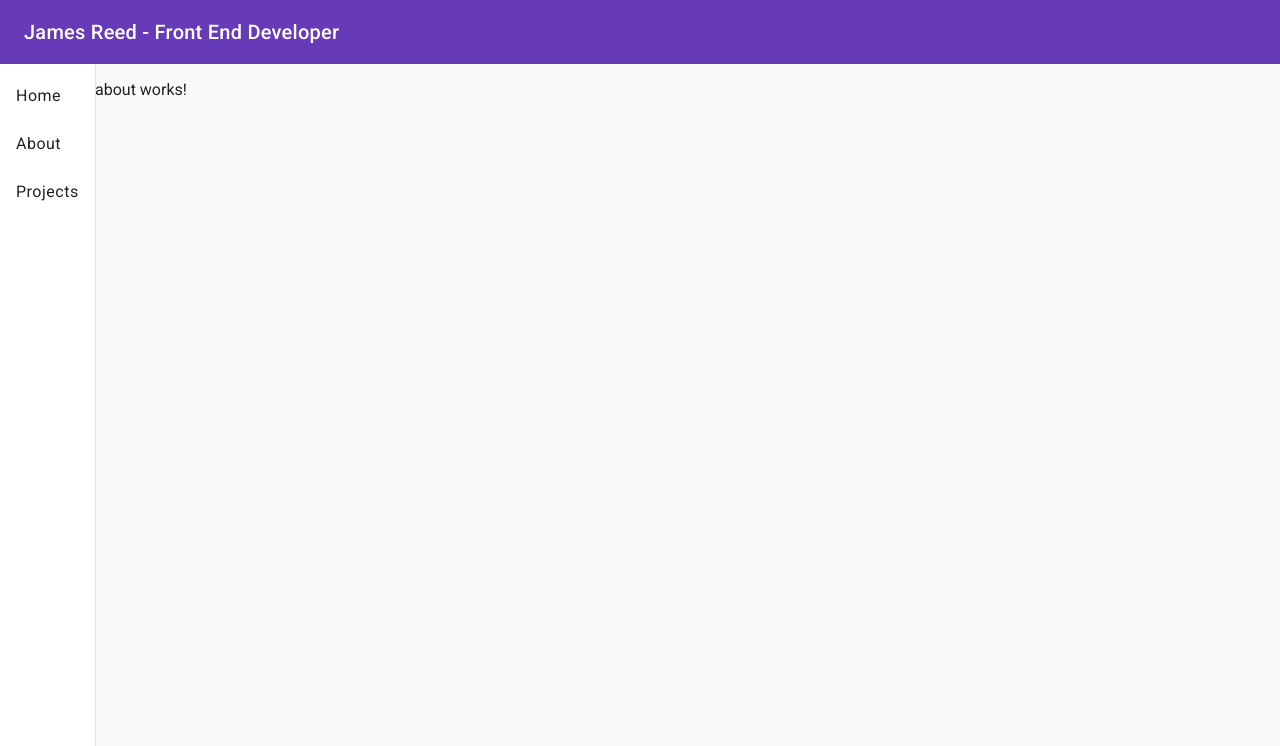
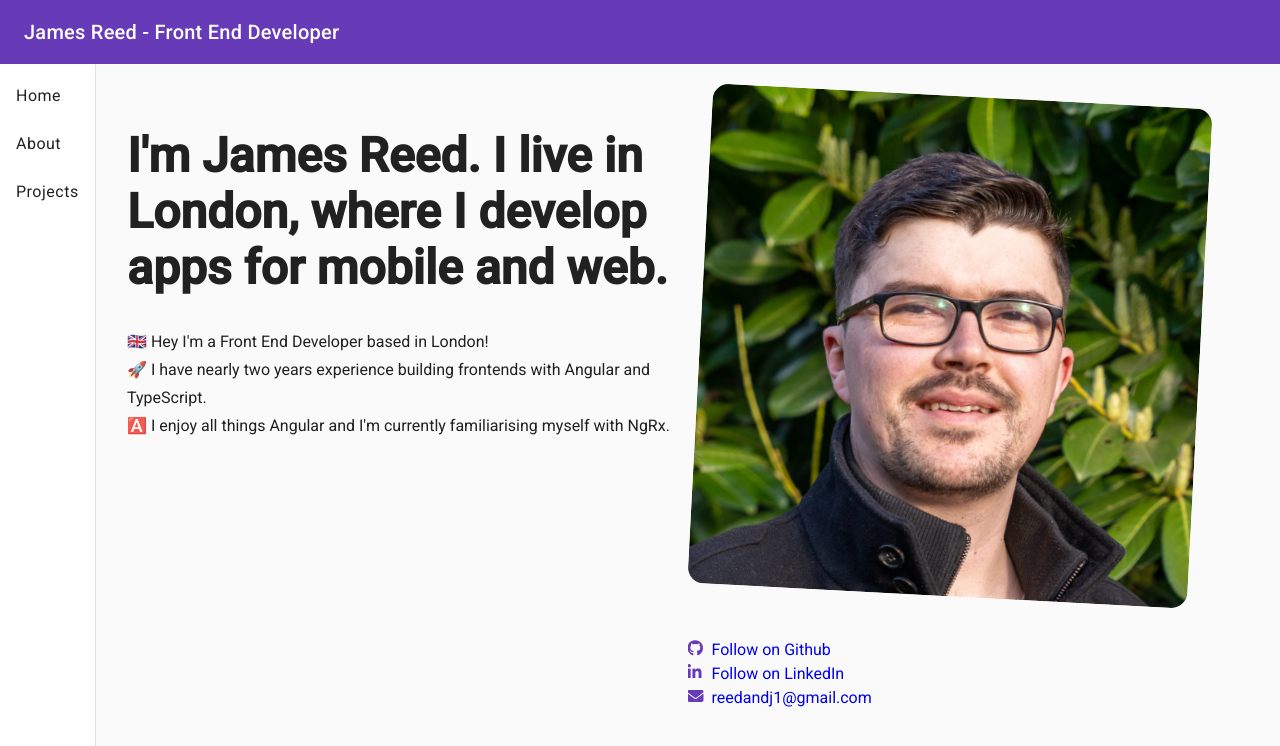
Before and after one commit to reed756/portfolio-angular, an Angular app: page /about in a window 1280 px wide. Shown: the top 746 px of the page. Built offline with nearby package versions, Linux system fonts and the light colour scheme.

Commit message:
make start on about page styles

```diff
--- a/src/app/pages/about/about.component.html
+++ b/src/app/pages/about/about.component.html
@@ -1 +1,43 @@
-<p>about works!</p>
+<div class="container">
+  <div class="text-col">
+    <h1>
+      I'm James Reed. I live in London, where I develop apps for mobile and web.
+    </h1>
+    <p>
+      🇬🇧 Hey I'm a Front End Developer based in London!
+      <br>
+      🚀 I have nearly two years experience building frontends with Angular and TypeScript.
+      <br>
+      🅰️ I enjoy all things Angular and I'm currently familiarising myself with NgRx.
+    </p>
+  </div>
+  <div class="image-col">
+    <div class="about-image">
+      <img src="../../../assets/card/card-profile.png" alt="Profile Image">
+    </div>
+    <ul>
+      <li>
+        <a href="https://github.com/reed756" target="_blank">
+          <mat-icon fontSet="fa" fontIcon="fa-github" color="primary"></mat-icon>
+          <span>Follow on Github</span>
+        </a>
+      </li>
+      <li>
+        <a href="https://www.linkedin.com/in/james-an-reed/" target="_blank">
+          <mat-icon fontSet="fa" fontIcon="fa-linkedin" color="primary"></mat-icon>
+          <span>
+            Follow on LinkedIn
+          </span>
+        </a>
+      </li>
+      <li>
+        <a href="mailto:reedandj1@gmail.com" target="_blank">
+          <mat-icon fontSet="fa" fontIcon="fa-envelope" color="primary"></mat-icon>
+          <span>
+            reedandj1@gmail.com
+          </span>
+        </a>
+      </li>
+    </ul>
+  </div>
+</div>
--- a/src/app/pages/about/about.component.scss
+++ b/src/app/pages/about/about.component.scss
@@ -0,0 +1,34 @@
+.container {
+  display: grid;
+  grid-template-columns: 1fr 1fr;
+  padding: 2rem;
+  .text-col {
+    h1 {
+      font-size: 3rem;
+      line-height: 3.5rem;
+    }
+  }
+}
+
+.about-image {
+  max-width: none;
+  padding: 0 0.75rem;
+  img {
+    object-fit: cover;
+    border-radius: 1rem;
+    rotate: 3deg;
+  }
+}
+
+ul {
+  text-decoration: none;
+  list-style: none;
+  padding: 1.5rem 1.5rem 0 0;
+  li {
+    text-decoration: none;
+    a {
+      text-decoration: none;
+      display: flex;
+    }
+  }
+}
--- a/src/app/pages/about/about.component.ts
+++ b/src/app/pages/about/about.component.ts
@@ -1,10 +1,13 @@
 import { Component } from '@angular/core';
+import { FontAwesomeModule } from '@fortawesome/angular-fontawesome';
+import { MaterialModule } from 'src/app/shared/material/material.module';
 
 @Component({
   selector: 'app-about',
   templateUrl: './about.component.html',
   styleUrls: ['./about.component.scss'],
-  standalone: true
+  standalone: true,
+  imports: [MaterialModule, FontAwesomeModule]
 })
 export class AboutComponent {
 
--- a/src/styles.scss
+++ b/src/styles.scss
@@ -8,6 +8,11 @@ body {
   font-family: Roboto, "Helvetica Neue", sans-serif;
 }
 
+p {
+  font-size: 1rem;
+  line-height: 1.75rem;
+}
+
 mat-toolbar-row {
   justify-content: space-between;
   width: 80% !important;
```
Also changed, not shown: src/assets/card/card-profile.png (added).
